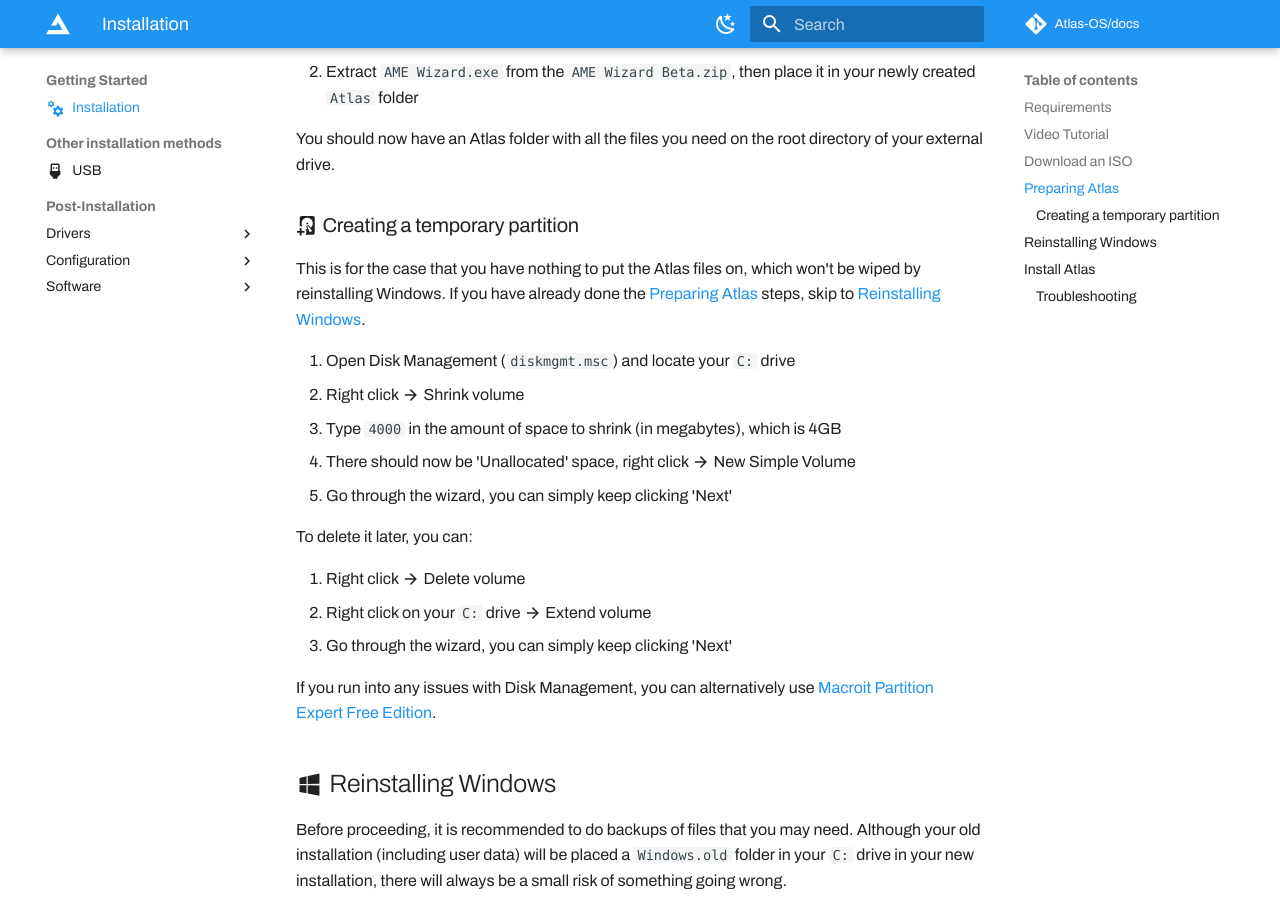
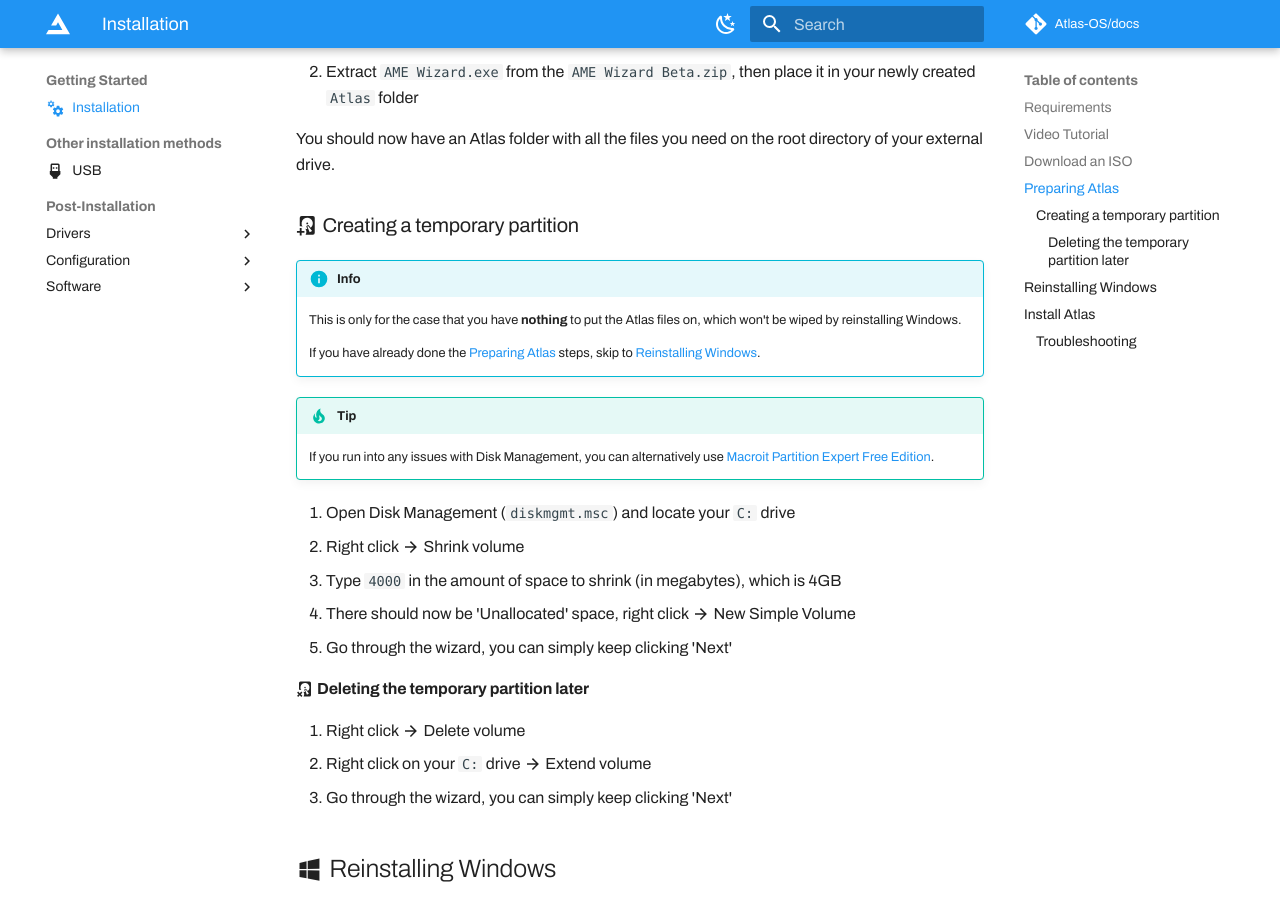
Before and after one commit to Atlas-OS/docs, an MkDocs documentation site: the page built from docs/getting-started/installation.md, in a window 1280 px wide and 900 px high, scrolled down 2605 px. Built offline with MkDocs 1.6.1 and Material for MkDocs 9.7.7, drawn with Linux system fonts in a browser that asks for light colours; some web fonts are replaced; comment, search, counter and statistics services are not loaded; part of the change alters nothing that is shown.

Commit message:
docs: simplify architecture & make temp partition cleaner

```diff
--- a/docs/getting-started/installation.md
+++ b/docs/getting-started/installation.md
@@ -15,7 +15,7 @@ icon: material/cogs
 
 * [AME Wizard](https://atlasos.net/downloads)
 * [Atlas Playbook](https://atlasos.net/downloads)
-* x86_64/64-bit CPU (x86 or 32-bit is not supported)
+* [64-bit](https://support.microsoft.com/en-us/windows/which-version-of-windows-operating-system-am-i-running-628bec99-476a-2c13-5296-9dd081cdd808) CPU (x86 or 32-bit is not supported)
 
 !!! warning "Atlas is not pre-activated"
     Atlas-OS is **NOT** a pre-activated version of Windows. You **must** use a valid key to activate Windows before running. Before buying a Windows 10 (Professional or Home) license, be sure the seller is trustworthy and the key is legitimate — no matter where you buy it.
@@ -78,7 +78,13 @@ You should now have an Atlas folder with all the files you need on the root dire
 
 ### :material-harddisk-plus: Creating a temporary partition
 
-This is for the case that you have nothing to put the Atlas files on, which won't be wiped by reinstalling Windows. If you have already done the [Preparing Atlas](/getting-started/installation/#preparing-atlas) steps, skip to [Reinstalling Windows](/getting-started/installation/#reinstalling-windows).
+!!! info
+	This is only for the case that you have **nothing** to put the Atlas files on, which won't be wiped by reinstalling Windows.
+
+	If you have already done the [Preparing Atlas](/getting-started/installation/#preparing-atlas) steps, skip to [Reinstalling Windows](/getting-started/installation/#reinstalling-windows).
+
+!!! tip
+	If you run into any issues with Disk Management, you can alternatively use [Macroit Partition Expert Free Edition](https://macrorit.com/partition-magic-manager/free-edition.html).
 
 1. Open Disk Management (`diskmgmt.msc`) and locate your `C:` drive
 2. Right click :material-arrow-right: Shrink volume
@@ -86,13 +92,11 @@ This is for the case that you have nothing to put the Atlas files on, which won'
 4. There should now be 'Unallocated' space, right click :material-arrow-right: New Simple Volume
 5. Go through the wizard, you can simply keep clicking 'Next'
 
-To delete it later, you can:
+#### :material-harddisk-remove: Deleting the temporary partition later
 
 1. Right click :material-arrow-right: Delete volume
 2. Right click on your `C:` drive :material-arrow-right: Extend volume
 3. Go through the wizard, you can simply keep clicking 'Next'
-
-If you run into any issues with Disk Management, you can alternatively use [Macroit Partition Expert Free Edition](https://macrorit.com/partition-magic-manager/free-edition.html).
 
 ## :material-microsoft-windows: Reinstalling Windows
 
```
